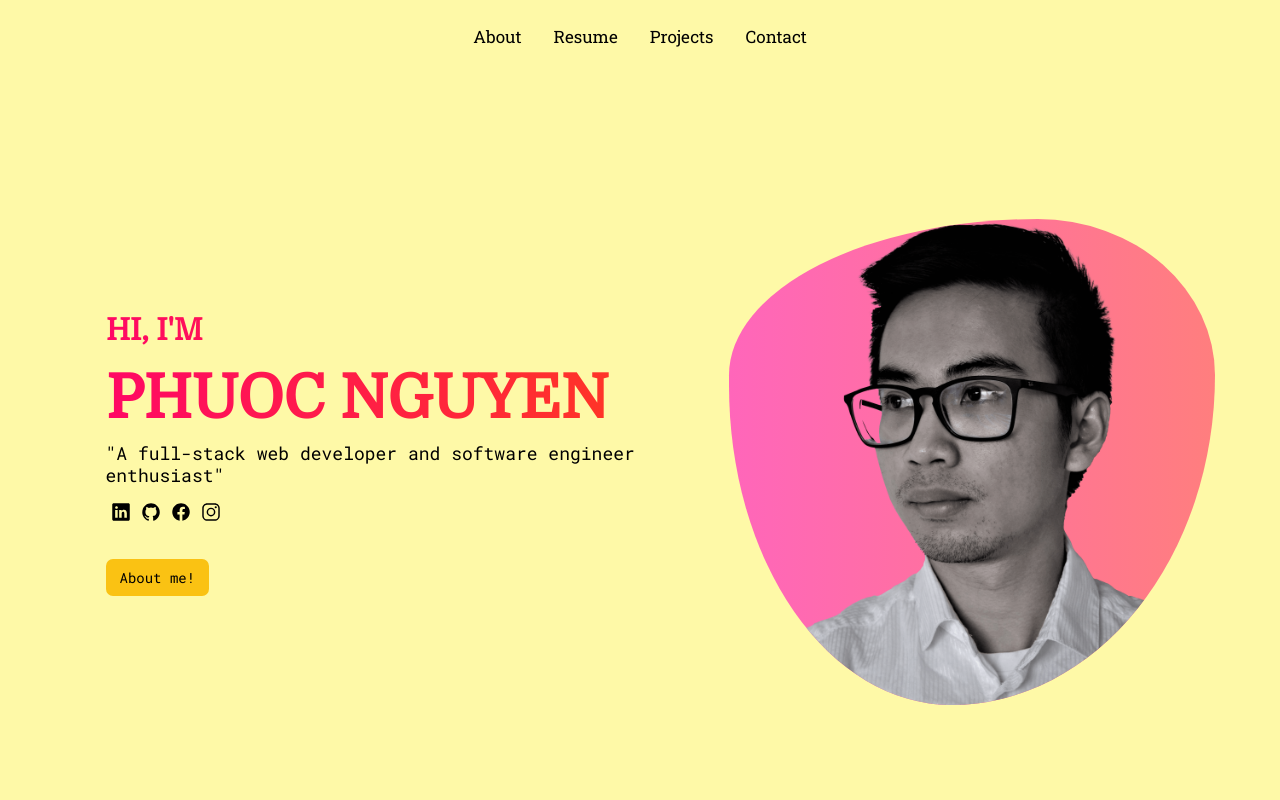
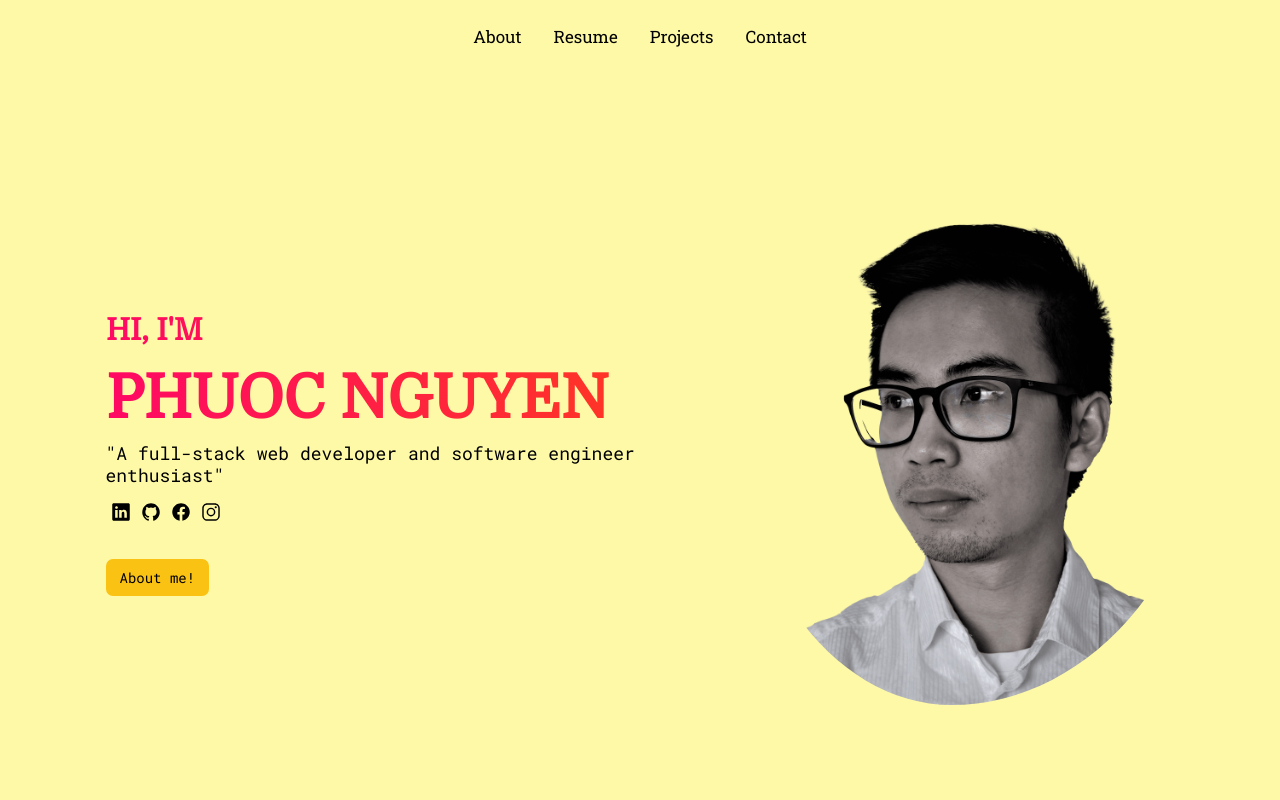
Before and after one commit to jesuispius/Phuoc-Trong-Nguyen-Portfolio, a React (Create React App) app: page / in a window 1280 px wide. Shown: the top 800 px of the page. Built offline with nearby package versions, Linux system fonts and the light colour scheme.

Commit message:
Update index.scss

```diff
--- a/src/index.scss
+++ b/src/index.scss
@@ -10,7 +10,7 @@
 .blob-circle {
     //background: plum;
     //background: linear-gradient(to right, #ff75ff, #f3997e);
-    background: linear-gradient(to right, hwb(327 40% 0%), #ff7e7e);
+    //background: linear-gradient(to right, hwb(327 40% 0%), #ff7e7e);
     background: -webkit-linear-gradient(to right, hwb(327 40% 0%), #ff7e7e);
     width: 200px;
     height: 200px;
```
